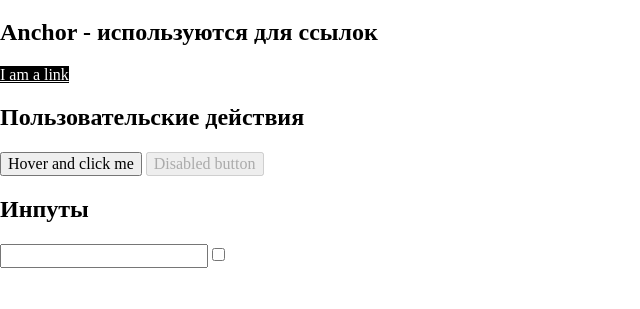
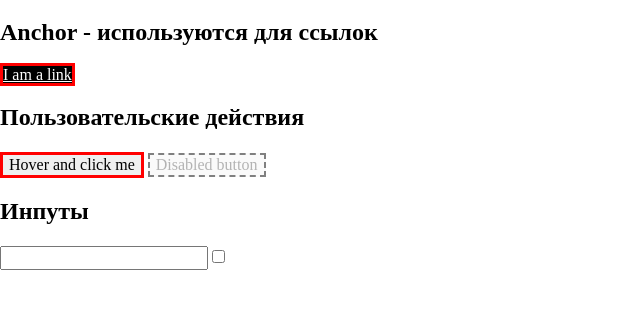
Before and after one commit to IlyassElarbaouti/gromcode, a plain HTML site: page lesson7/task1/index.html in a window 1280 px wide. Shown: the part 61-370 px from the top of the page, without its empty margins (0-640 px from the left). Drawn offline with nearby package versions, Linux system fonts and the light colour scheme.

Commit message:
lesson7_task1

```diff
--- a/lesson7/task1/style.css
+++ b/lesson7/task1/style.css
@@ -1,8 +1,15 @@
-a{
-    color: white;
-    background-color: black !important;
+a {
+  color: white;
+  background-color: black !important;
 }
-a:visited{
-color: green;
-background-color: orange !important;
+a:visited {
+  color: green;
+  background-color: orange !important;
 }
+button,
+a {
+  border: 3px solid red;
+}
+button:disabled {
+  border: 2px dashed grey;
+}
```
